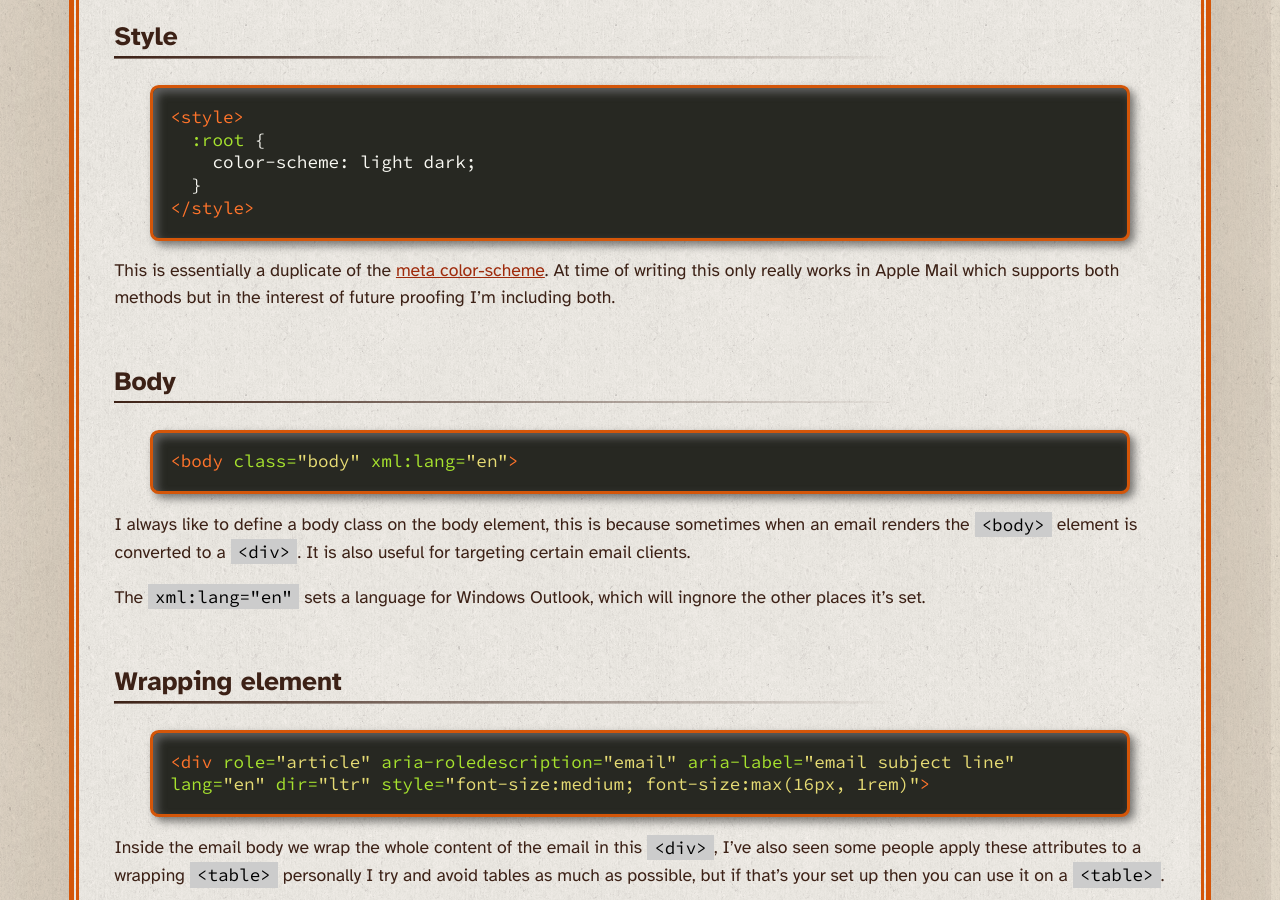
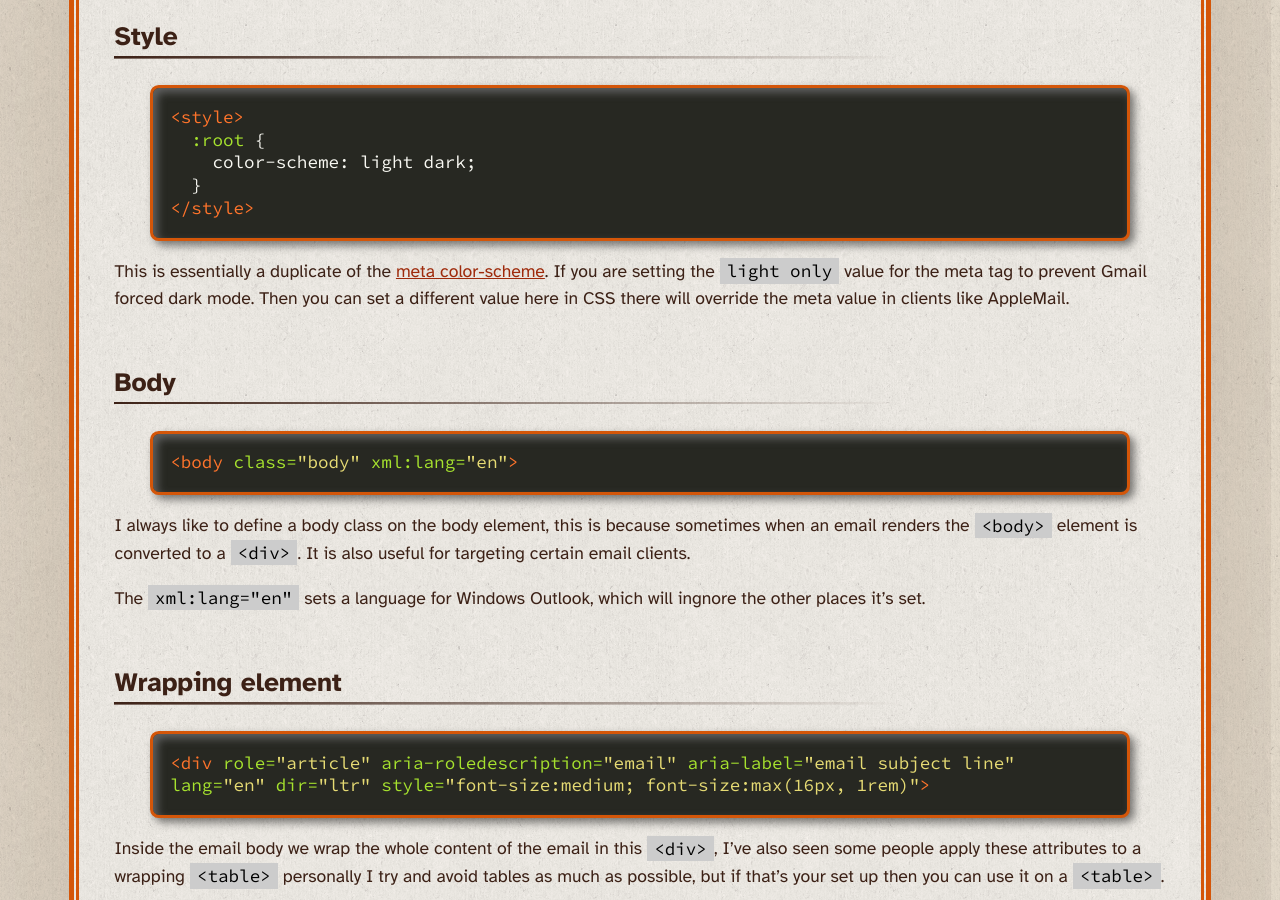
Before and after one commit to M-J-Robbins/good-email-code, a Jekyll site: the page built from email-code/template.md, in a window 1280 px wide and 900 px high, scrolled down 6100 px. Built offline with Jekyll 4.4.1, drawn with Linux system fonts in a browser that asks for light colours.

Commit message:
Base template tweak

````diff
--- a/email-code/template.md
+++ b/email-code/template.md
@@ -183,7 +183,7 @@ This code helps rendering on Windows versions of Outlook desktop.
   }
 </style>
  ```
-This is essentially a duplicate of the [meta color-scheme](#color-scheme). At time of writing this only really works in Apple Mail which supports both methods but in the interest of future proofing I'm including both.
+This is essentially a duplicate of the [meta color-scheme](#color-scheme). If you are setting the `light only` value for the meta tag to prevent Gmail forced dark mode. Then you can set a different value here in CSS there will override the meta value in clients like AppleMail.
 
 ## Body
  ```html
````
Also changed, not shown: 2 other files.
